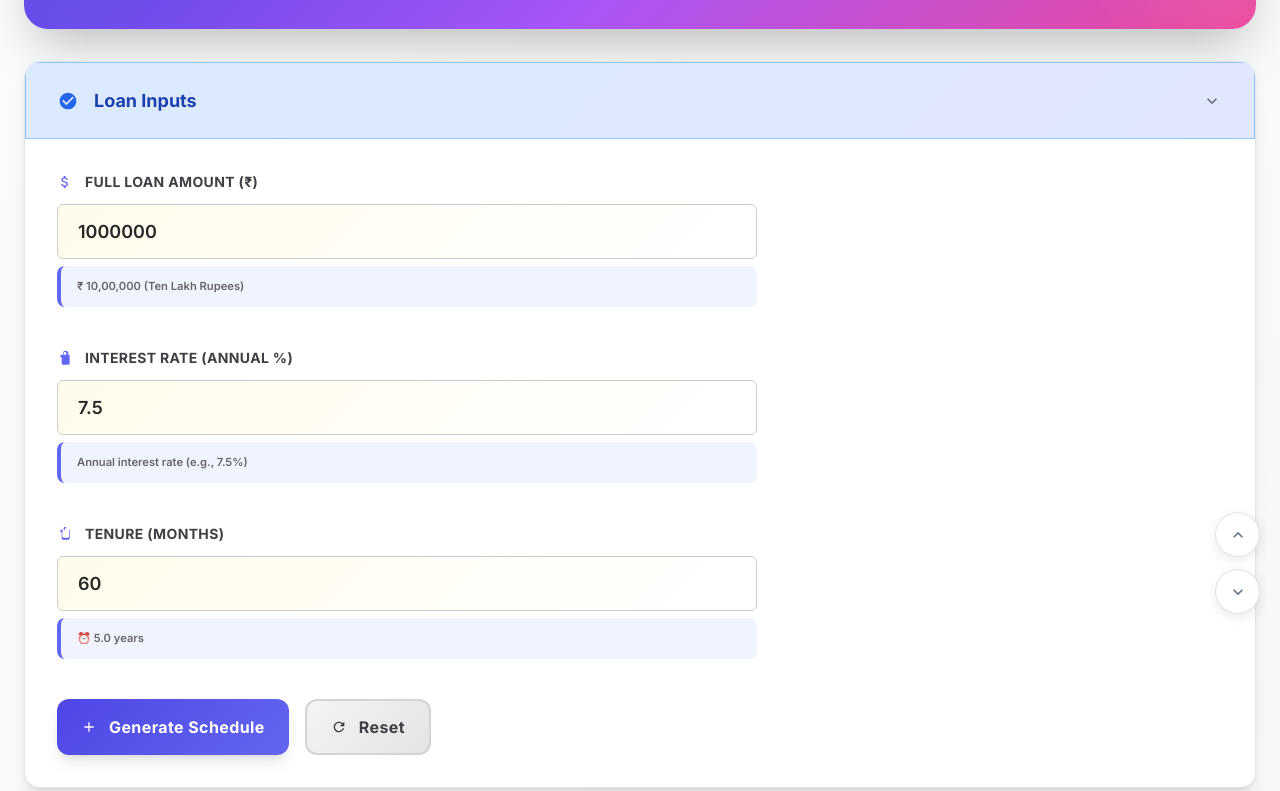
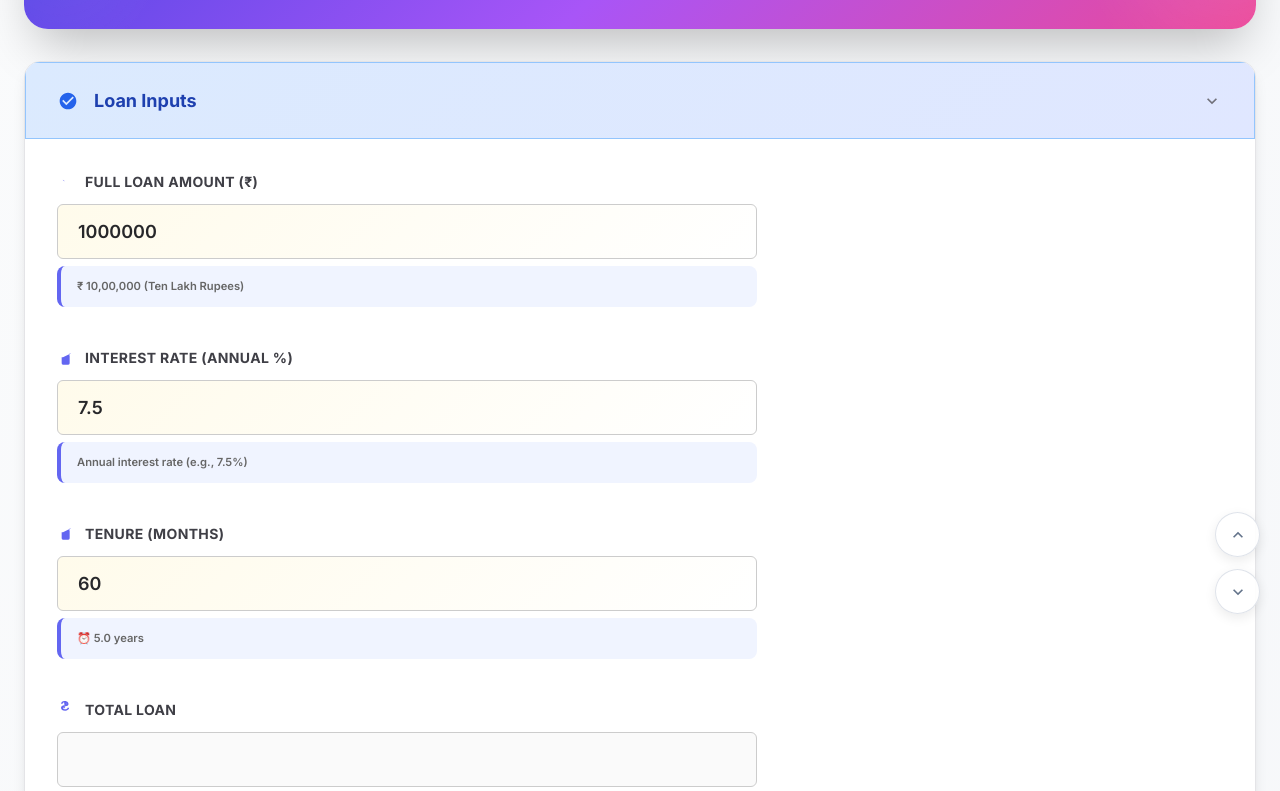
Before and after one commit to Shu7387/Shubham_Loan_Calculator, a plain HTML site: page index.html in a window 1280 px wide. Shown: the part 154-945 px from the top of the page. Drawn offline with nearby package versions, Linux system fonts and the light colour scheme.

Commit message:
Update index.html

```diff
--- a/index.html
+++ b/index.html
@@ -71,9 +71,13 @@
                 <path d="M16.59 8.59L12 13.17 7.41 8.59 6 10l6 6 6-6z" />
               </svg>
             </div>
+
             <div id="loan-inputs" class="panel-content">
+              <div class="loan-grid">
+                <!-- Full Loan Amount (existing input preserved) -->
                 <div class="form-group">
                   <label class="form-label">
+                    <!-- (icon preserved from original label) -->
                     <svg
                       class="label-icon"
                       width="16"
@@ -82,8 +86,8 @@
                       viewBox="0 0 24 24"
                     >
                       <path
-                      d="M11.8 10.9c-2.27-.59-3-1.2-3-2.15 0-1.09 1.01-1.85 2.7-1.85 1.78 0 2.44.85 2.5 2.1h2.21c-.07-1.72-1.12-3.3-3.21-3.81V3h-3v2.16c-1.94.42-3.5 1.68-3.5 3.61 0 2.31 1.91 3.46 4.7 4.13 2.5.6 3 1.48 3 2.41 0 .69-.49 1.79-2.7 1.79-2.06 0-2.87-.92-2.98-2.1h-2.2c.12 2.19 1.76 3.42 3.68 3.83V21h3v-2.15c1.95-.37 3.5-1.5 3.5-3.55 0-2.84-2.43-3.81-4.7-4.4z"
-                    />
+                        d="M11.8 10.9c-2.27-.59-3-1.2-3-2.15 0-1.09 1.01-1.85 ..."
+                      ></path>
                     </svg>
                     Full Loan Amount (₹)
                   </label>
@@ -100,6 +104,7 @@
                   </div>
                 </div>
 
+                <!-- Interest Rate (existing input preserved) -->
                 <div class="form-group">
                   <label class="form-label">
                     <svg
@@ -110,8 +115,8 @@
                       viewBox="0 0 24 24"
                     >
                       <path
-                      d="M9 11H7v9a2 2 0 002 2h8a2 2 0 002-2V9a2 2 0 00-2-2h-3V5a2 2 0 00-2-2 2 2 0 00-2 2v2H7a2 2 0 00-2 2v2zm0-6a4 4 0 018 0v2H9V5z"
-                    />
+                        d="M9 11H7v9a2 2 0 002 2h8a2 2 0 002-2V9a2 2 0 00-2-2h2V5a2 2 0 012 0z"
+                      ></path>
                     </svg>
                     Interest Rate (annual %)
                   </label>
@@ -124,11 +129,15 @@
                     value="7.5"
                     min="0"
                   />
-                <div class="form-text interestRateWords" id="interestRateWords">
+                  <div
+                    class="form-text interestRateWords"
+                    id="interestRateWords"
+                  >
                     Annual interest rate (e.g., 7.5%)
                   </div>
                 </div>
 
+                <!-- Tenure (existing input preserved) -->
                 <div class="form-group">
                   <label class="form-label">
                     <svg
@@ -139,8 +148,8 @@
                       viewBox="0 0 24 24"
                     >
                       <path
-                      d="M9 11H7v9a2 2 0 002 2h8a2 2 0 002-2V9a2 2 0 00-2-2h-3V5a2 2 0 00-2-2 2 2 0 00-2 2v2H7a2 2 0 00-2 2v2zm5-6v2h2a2 2 0 012 2v8a2 2 0 01-2 2H10a2 2 0 01-2-2V9a2 2 0 012-2h2V5a2 2 0 012 0z"
-                    />
+                        d="M9 11H7v9a2 2 0 002 2h8a2 2 0 002-2V9a2 2 0 00-2-2h2V5a2 2 0 012 0z"
+                      ></path>
                     </svg>
                     Tenure (months)
                   </label>
@@ -157,7 +166,39 @@
                   </div>
                 </div>
 
+                <!-- Total Loan (NEW readonly field, styled like your inputs) -->
+                <div class="form-group">
+                  <label class="form-label">
+                    <!-- reused icon for consistent look -->
+                    <svg
+                      class="label-icon"
+                      width="16"
+                      height="16"
+                      fill="currentColor"
+                      viewBox="0 0 24 24"
+                    >
+                      <path
+                        d="M11.8 10.9c-2.27-.59-3-1.2-3-2.15 0-1.09 1.01-1.85 2.8-2.15 1.79-.3 3.2-.9 3.2-2.35 0-1.2-1.08-2.2-3.1-2.2-1.86 0-3.2.9-3.2 2.15h-2.2c0-2.6 2.48-4.15 5.4-4.15 3.12 0 5.3 1.6 5.3 3.95 0 2.6-2.12 3.33-4.2 3.65-2.08.33-3.8 1.02-3.8 2.55 0 1.35 1.3 2.35 3.45 2.35 1.9 0 3.35-.86 3.35-2.25h2.15c0 2.6-2.28 4.3-5.5 4.3-3.2 0-5.45-1.66-5.45-4.1 0-2.4 2.08-3.23 4.15-3.6 2.07-.37 3.5-1.07 3.5-2.6 0-1.4-1.2-2.25-3.2-2.25-1.9 0-3.15.86-3.15 2.1h-2.2c0-2.4 2.04-4.1 5.35-4.1 3.36 0 5.85 1.7 5.85 4.35 0 2.45-2.3 3.22-4.55 3.5-2.24.28-3.75.98-3.75 2.45 0 1.4 1.4 2.3 3.45 2.3 2 0 3.6-.95 3.6-2.35h2.15c0 2.55-2.6 4.45-6 4.45-3.7 0-6.2-1.9-6.2-4.5 0-2.5 2.34-3.38 4.6-3.7 2.27-.32 3.9-1.05 3.9-2.6 0-1.56-1.6-2.6-3.9-2.6z"
+                      ></path>
+                    </svg>
+                    Total Loan
+                  </label>
+                  <input
+                    id="totalLoanWithAll"
+                    class="form-control readonly-grey"
+                    readonly
+                    value=""
+                  />
+                  <div class="form-text totalLoanWithAll" id="totalLoanWithAll">
+                    Total payable = Principal + Additional Disbursements +
+                    Interest
+                  </div>
+                </div>
+              </div>
+
+              <!-- keep your original buttons / button-group unchanged below the grid -->
               <div class="button-group">
+                <!-- existing generate/reset buttons left exactly as they were -->
                 <button id="generateBtn" class="btn btn-primary">
                   <svg
                     width="16"
@@ -167,9 +208,9 @@
                   >
                     <path d="M19 13h-6v6h-2v-6H5v-2h6V5h2v6h6v2z" />
                   </svg>
-                  Generate Schedule
+                  Generate
                 </button>
-                <button id="resetBtn" class="btn btn-secondary">
+                <button id="resetBtn" class="btn btn-muted" type="button">
                   <svg
                     width="16"
                     height="16"
```
Lines whose indentation alone changed are shown as unchanged.
